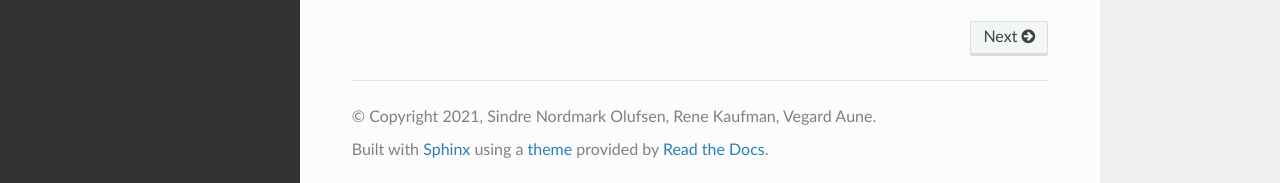
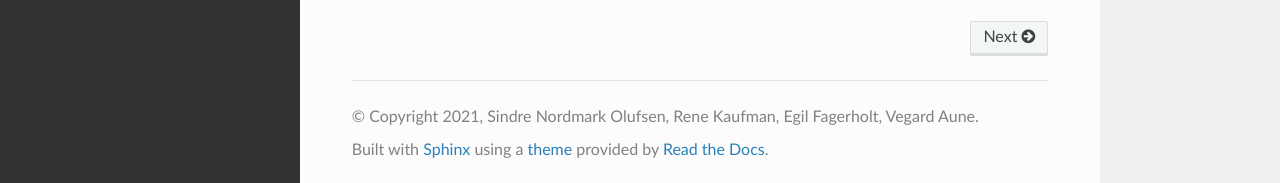
Before and after one commit to PolymerGuy/recolo, a Sphinx documentation site: the page built from docs/index.rst, in a window 1280 px wide and 937 px high. Shown: the part 751-934 px from the top of the window. Built offline with Sphinx 7.4.7 and the Read the Docs theme 2.0.0, drawn with Linux system fonts in a browser that asks for light colours.

Commit message:
Updated authors

```diff
--- a/docs/conf.py
+++ b/docs/conf.py
@@ -51,8 +51,8 @@ master_doc = 'index'
 
 # General information about the project.
 project = u'Recolo'
-copyright = u'2021, Sindre Nordmark Olufsen, Rene Kaufman, Vegard Aune'
-author = u'Sindre Nordmark Olufsen, Rene Kaufman, Vegard Aune'
+copyright = u'2021, Sindre Nordmark Olufsen, Rene Kaufman, Egil Fagerholt, Vegard Aune'
+author = u'Sindre Nordmark Olufsen, Rene Kaufman, Egil Fagerholt, Vegard Aune'
 
 # The version info for the project you're documenting, acts as replacement for
 # |version| and |release|, also used in various other places throughout the
```
